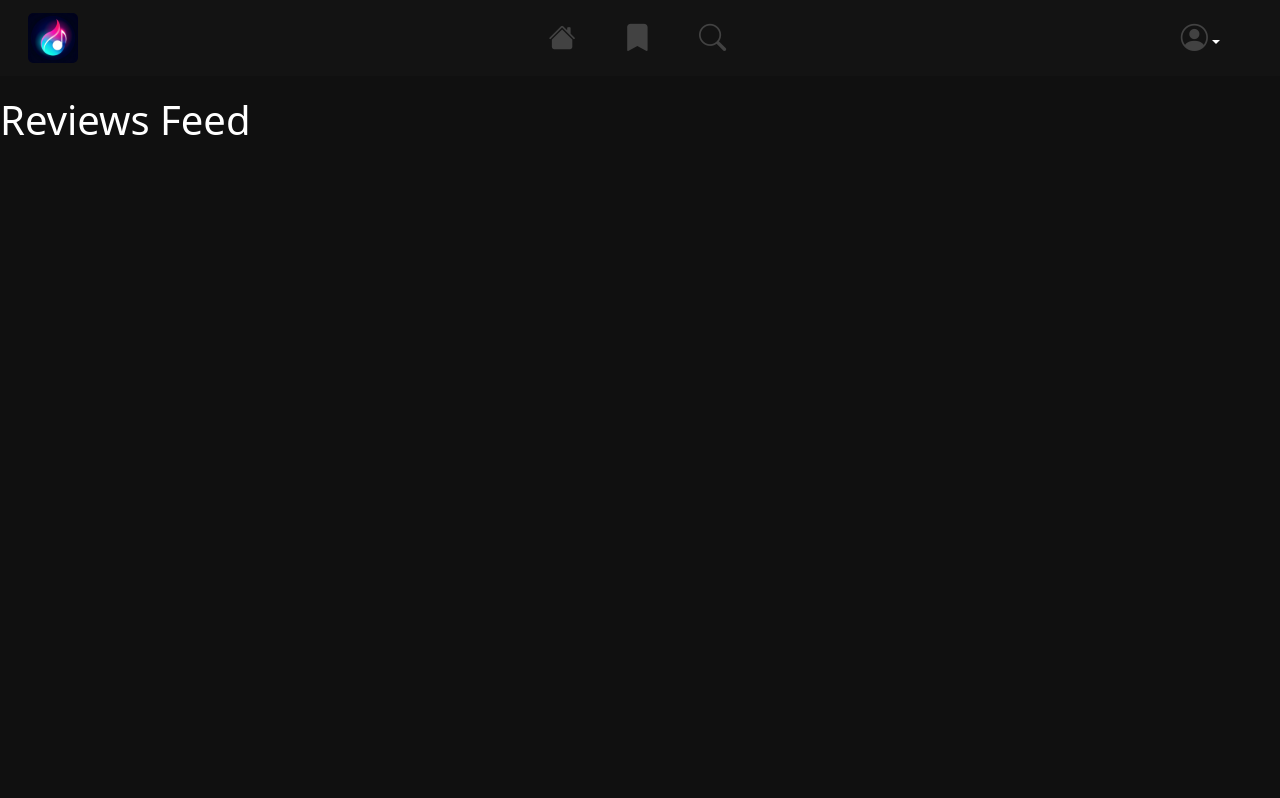
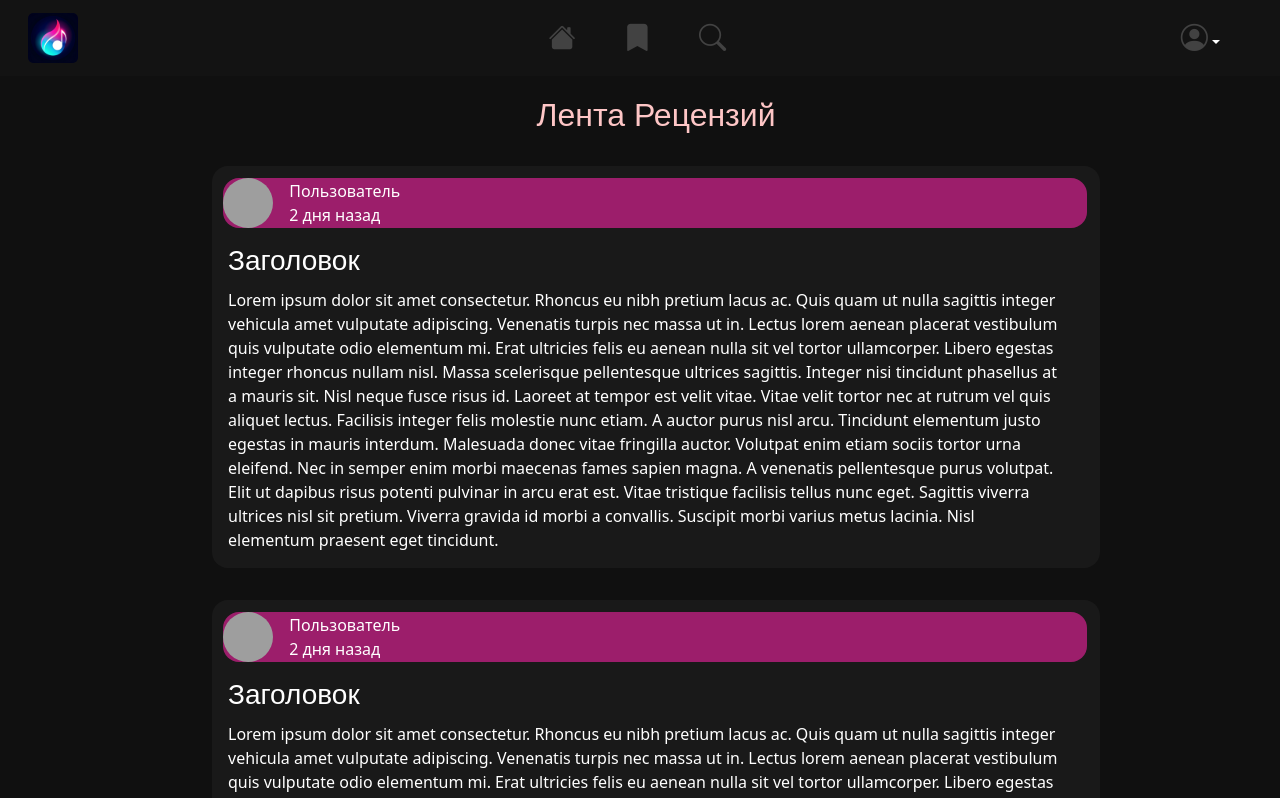
Before and after one commit to withapoll/DailySings, a Vue app: page /feed in a window 1280 px wide. Shown: the top 798 px of the page. Built offline with nearby package versions, Linux system fonts and the light colour scheme; grey boxes are pictures that could not be loaded.

Commit message:
almost done with search and feed layouts, need to complete styles

```diff
--- a/src/assets/global.css
+++ b/src/assets/global.css
@@ -17,3 +17,8 @@ body {
   scrollbar-width: none; /* For Firefox */
   -ms-overflow-style: none; /* For Internet Explorer and Edge */
 }
+
+h2,
+h3 {
+  font-family: 'Nasalization', sans-serif;
+}
--- a/src/views/HomePage.vue
+++ b/src/views/HomePage.vue
@@ -55,6 +55,9 @@ import NewReviews from '../components/NewReviews.vue'
   margin-top: 6rem;
   margin-bottom: 2rem;
   margin-left: 2rem;
+  h2 {
+    color: #d9c6fe;
+  }
 }
 
 .artist-cards {
@@ -76,6 +79,10 @@ import NewReviews from '../components/NewReviews.vue'
   margin-top: 2rem;
   margin-bottom: 2rem;
   margin-left: 2rem;
+  h2 {
+    width: 10rem;
+    color: #fec6c6;
+  }
 }
 
 .new-reviews-cards {
--- a/src/views/ReviewsFeed.vue
+++ b/src/views/ReviewsFeed.vue
@@ -1,13 +1,31 @@
 <template>
-  <div>
-    <h1>Reviews Feed</h1>
+  <div class="feed-title">
+    <h2>Лента Рецензий</h2>
+  </div>
+  <div class="feed">
+    <NewReviews />
+    <NewReviews />
   </div>
 </template>
 
-<script setup></script>
+<script setup>
+import NewReviews from '../components/NewReviews.vue'
+</script>
 
 <style lang="scss" scoped>
-div {
+.feed-title {
+  text-align: center;
   margin-top: 6rem;
+  margin-bottom: 2rem;
+  margin-left: 2rem;
+  h2 {
+    color: #fec6c6;
+  }
+}
+.feed {
+  display: flex;
+  flex-direction: column;
+  align-items: center;
+  justify-content: center;
 }
 </style>
--- a/src/views/SearchPage.vue
+++ b/src/views/SearchPage.vue
@@ -1,13 +1,31 @@
 <template>
-  <div>
-    <h1>Search Page</h1>
+  <div class="search-bar">
+    <input type="text" placeholder="Поиск" />
+  </div>
+  <div class="search-results">
+    <h2>Исполнители</h2>
   </div>
 </template>
 
 <script setup></script>
 
 <style lang="scss" scoped>
-div {
+.search-bar {
+  display: flex;
+  flex-direction: column;
+  align-items: center;
+  justify-content: center;
   margin-top: 6rem;
+  margin-bottom: 2rem;
+  margin-left: 2rem;
+
+  input {
+    background-color: #191919;
+    color: #fff;
+    border: none;
+    border-radius: 1rem;
+    padding: 1rem;
+    width: 807px;
+  }
 }
 </style>
```
Also changed, not shown: src/assets/fonts/nasalization-rg.otf (added).
